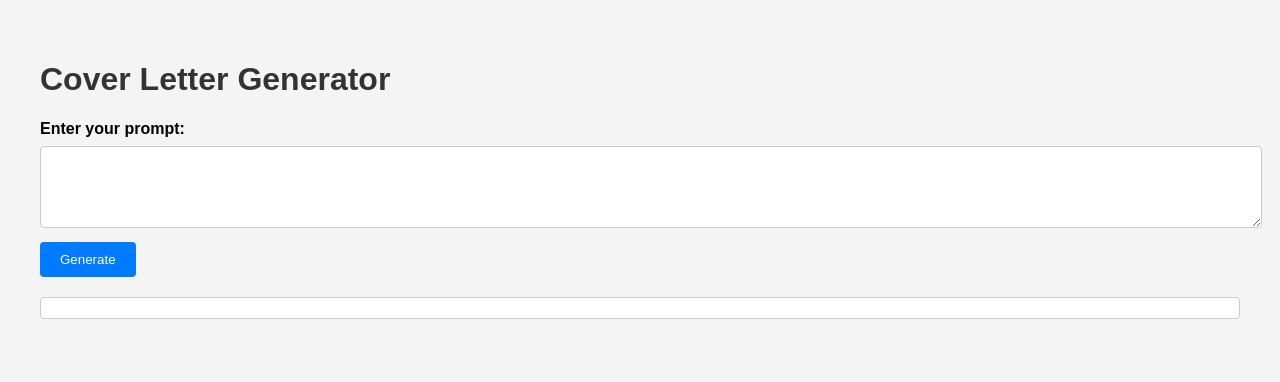
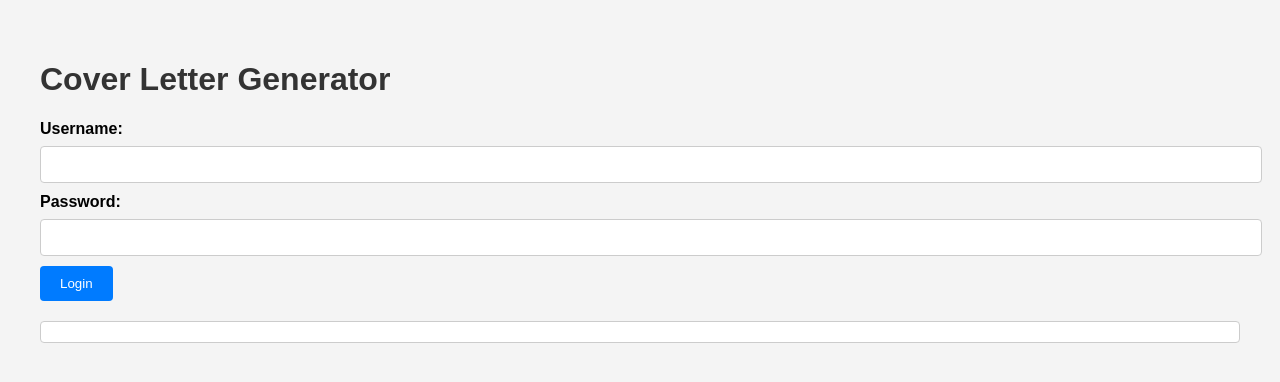
Before and after one commit to michael-cannon/imc-cover-letter, a Flask app: page / in a window 1280 px wide. Shown: the top 382 px of the page. Run offline with Flask 3, Linux system fonts and the light colour scheme.

Commit message:
Simple login added

```diff
--- a/app.py
+++ b/app.py
@@ -16,9 +16,26 @@ assistant_id = os.getenv('ASSISTANT_ID')
 
 app = Flask(__name__, static_folder='static')
 
+# Dummy user credentials
+USER_CREDENTIALS = {
+    "username": "testuser",
+    "password": "testpass"
+}
+
 @app.route('/')
 def index():
     return render_template('index.html')
+
+@app.route('/login', methods=['POST'])
+def login():
+    data = request.json
+    username = data.get('username')
+    password = data.get('password')
+
+    if username == USER_CREDENTIALS['username'] and password == USER_CREDENTIALS['password']:
+        return jsonify({"message": "Login successful"}), 200
+    else:
+        return jsonify({"message": "Invalid credentials"}), 401
 
 @app.route('/generate', methods=['POST'])
 def generate_text():
--- /dev/null
+++ b/static/scripts.js
@@ -0,0 +1,32 @@
+document.getElementById('login-form').addEventListener('submit', async function(event) {
+    event.preventDefault();
+    const username = document.getElementById('username').value;
+    const password = document.getElementById('password').value;
+    const response = await fetch('/login', {
+        method: 'POST',
+        headers: {
+            'Content-Type': 'application/json'
+        },
+        body: JSON.stringify({ username, password })
+    });
+    if (response.ok) {
+        document.getElementById('login-form').style.display = 'none';
+        document.getElementById('generate-form').style.display = 'block';
+    } else {
+        alert('Login failed');
+    }
+});
+
+document.getElementById('generate-form').addEventListener('submit', async function(event) {
+    event.preventDefault();
+    const prompt = document.getElementById('prompt').value;
+    const response = await fetch('/generate', {
+        method: 'POST',
+        headers: {
+            'Content-Type': 'application/json'
+        },
+        body: JSON.stringify({ prompt })
+    });
+    const data = await response.json();
+    document.getElementById('result').innerText = data.text;
+});
--- a/static/styles.css
+++ b/static/styles.css
@@ -39,3 +39,10 @@ button:hover {
     border-radius: 4px;
     background-color: #fff;
 }
+input[type="text"], input[type="password"] {
+    width: 100%;
+    padding: 10px;
+    margin-bottom: 10px;
+    border: 1px solid #ccc;
+    border-radius: 4px;
+}
--- /dev/null
+++ b/templates/generate_form.html
@@ -0,0 +1,5 @@
+<form id="generate-form" style="display:none;">
+    <label for="prompt">Enter your prompt:</label>
+    <textarea id="prompt" name="prompt" rows="4" cols="50"></textarea>
+    <button type="submit">Generate</button>
+</form>
--- a/templates/index.html
+++ b/templates/index.html
@@ -8,27 +8,9 @@
 </head>
 <body>
     <h1>Cover Letter Generator</h1>
-    <form id="generate-form">
-        <label for="prompt">Enter your prompt:</label>
-        <textarea id="prompt" name="prompt" rows="4" cols="50"></textarea>
-        <button type="submit">Generate</button>
-    </form>
+    {% include 'login_form.html' %}
+    {% include 'generate_form.html' %}
     <div id="result"></div>
-
-    <script>
-        document.getElementById('generate-form').addEventListener('submit', async function(event) {
-            event.preventDefault();
-            const prompt = document.getElementById('prompt').value;
-            const response = await fetch('/generate', {
-                method: 'POST',
-                headers: {
-                    'Content-Type': 'application/json'
-                },
-                body: JSON.stringify({ prompt })
-            });
-            const data = await response.json();
-            document.getElementById('result').innerText = data.text;
-        });
-    </script>
+    <script src="{{ url_for('static', filename='scripts.js') }}"></script>
 </body>
 </html>
--- /dev/null
+++ b/templates/login_form.html
@@ -0,0 +1,7 @@
+<form id="login-form">
+    <label for="username">Username:</label>
+    <input type="text" id="username" name="username" required>
+    <label for="password">Password:</label>
+    <input type="password" id="password" name="password" required>
+    <button type="submit">Login</button>
+</form>
```
